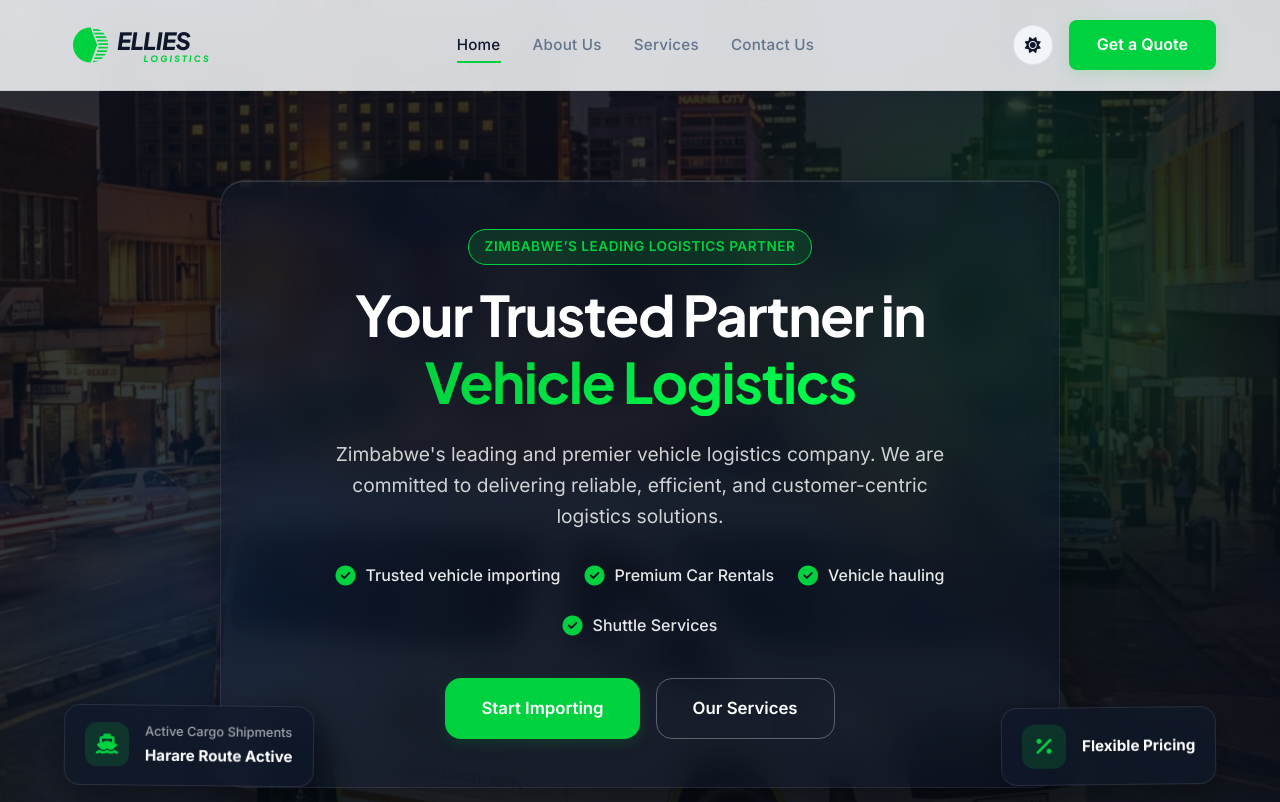
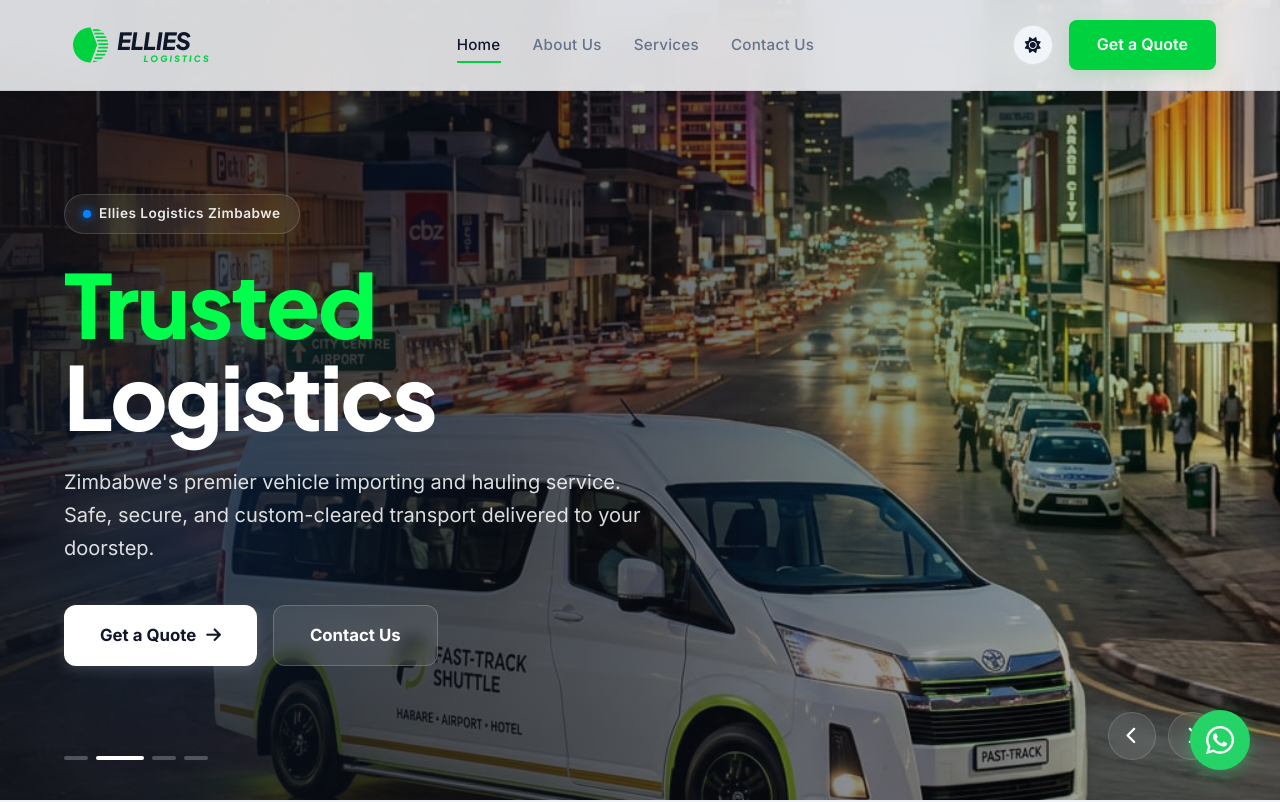
Before and after one commit to malmanyeza/Ellieslogistics, a website built with Vite: page index.html in a window 1280 px wide. Shown: the top 802 px of the page. Built offline with nearby package versions, Linux system fonts and the light colour scheme.

Commit message:
design: redesign hero section to match PanJap Motors layout (left-aligned text, huge bold title, navigation arrows, bar indicators, and floating whatsapp)

```diff
--- a/index.html
+++ b/index.html
@@ -136,41 +136,30 @@
 
         <div class="container hero-container">
           <div class="hero-content">
-            <div class="badge" id="hero-badge">Zimbabwe’s Leading Logistics Partner</div>
+            <div class="hero-badge-pill" id="hero-badge">
+              <span class="badge-dot"></span>
+              Ellies Logistics Zimbabwe
+            </div>
             <h1 class="hero-title" id="hero-main-title">
-              Your Trusted Partner in <span class="highlight-text">Vehicle Logistics</span>
+              <span class="title-green">Trusted</span><br />
+              <span class="title-white">Logistics</span>
             </h1>
             <p class="hero-subtitle">
-              Zimbabwe's leading and premier vehicle logistics company. We are committed to delivering reliable, efficient, and customer-centric logistics solutions.
+              Zimbabwe's premier vehicle importing and hauling service. Safe, secure, and custom-cleared transport delivered to your doorstep.
             </p>
 
-            <div class="hero-checklist">
-              <div class="checklist-item">
-                <i class="fa-solid fa-circle-check"></i>
-                <span>Trusted vehicle importing</span>
-              </div>
-              <div class="checklist-item">
-                <i class="fa-solid fa-circle-check"></i>
-                <span>Premium Car Rentals</span>
-              </div>
-              <div class="checklist-item">
-                <i class="fa-solid fa-circle-check"></i>
-                <span>Vehicle hauling</span>
-              </div>
-              <div class="checklist-item">
-                <i class="fa-solid fa-circle-check"></i>
-                <span>Shuttle Services</span>
-              </div>
-            </div>
-
             <div class="hero-actions">
-              <a href="#" class="btn-primary btn-lg open-import-modal" id="btn-hero-start">Start Importing</a>
-              <a href="#services" class="btn-secondary btn-lg" id="btn-hero-explore">Our Services</a>
+              <a href="#" class="btn-hero-primary open-import-modal" id="btn-hero-start">
+                Get a Quote <i class="fa-solid fa-arrow-right"></i>
+              </a>
+              <a href="#contact" class="btn-hero-secondary" id="btn-hero-explore">
+                Contact Us
+              </a>
             </div>
           </div>
         </div>
 
-        <!-- Slide Navigation Indicators (positioned at the bottom center of the hero section) -->
+        <!-- Slide Navigation Indicators (positioned at the bottom left of the hero section) -->
         <div class="slide-indicators-container">
           <div class="slide-indicators">
             <span class="indicator-dot active" data-slide="0"></span>
@@ -180,21 +169,14 @@
           </div>
         </div>
 
-        <!-- Floating badges: positioned absolutely around the page layout -->
-        <div class="hero-floating-badges-container">
-          <div class="floating-badge badge-top" id="float-badge-1">
-            <div class="badge-icon"><i class="fa-solid fa-ship"></i></div>
-            <div class="badge-text">
-              <p class="badge-label">Active Cargo Shipments</p>
-              <p class="badge-val">Harare Route Active</p>
-            </div>
-          </div>
-          <div class="floating-badge badge-bottom" id="float-badge-2">
-            <div class="badge-icon"><i class="fa-solid fa-percent"></i></div>
-            <div class="badge-text" style="display: flex; align-items: center;">
-              <p class="badge-val" style="margin: 0;">Flexible Pricing</p>
-            </div>
-          </div>
+        <!-- Slide Navigation Arrows (positioned at the bottom right of the hero section) -->
+        <div class="slide-nav-arrows">
+          <button class="slide-arrow-btn prev-slide-btn" id="prev-slide" aria-label="Previous Slide">
+            <i class="fa-solid fa-chevron-left"></i>
+          </button>
+          <button class="slide-arrow-btn next-slide-btn" id="next-slide" aria-label="Next Slide">
+            <i class="fa-solid fa-chevron-right"></i>
+          </button>
         </div>
       </section>
 
@@ -653,6 +635,11 @@
       </div>
     </footer>
 
+    <!-- Floating WhatsApp Button -->
+    <a href="https://wa.me/263772357344" class="whatsapp-float-btn" target="_blank" rel="noopener noreferrer" aria-label="Chat on WhatsApp">
+      <i class="fa-brands fa-whatsapp"></i>
+    </a>
+
     <script type="module" src="./src/main.js"></script>
   </body>
 </html>
--- a/src/main.js
+++ b/src/main.js
@@ -238,6 +238,26 @@
     });
   });
 
+  // Add click events for Arrow Navigation Buttons
+  const prevBtn = document.getElementById('prev-slide');
+  const nextBtn = document.getElementById('next-slide');
+
+  if (prevBtn && nextBtn) {
+    prevBtn.addEventListener('click', () => {
+      stopSlideShow();
+      let prev = (currentSlide - 1 + slides.length) % slides.length;
+      showSlide(prev);
+      startSlideShow();
+    });
+
+    nextBtn.addEventListener('click', () => {
+      stopSlideShow();
+      let next = (currentSlide + 1) % slides.length;
+      showSlide(next);
+      startSlideShow();
+    });
+  }
+
   // Start the loop automatically
   if (slides.length > 0) {
     startSlideShow();
--- a/src/style.css
+++ b/src/style.css
@@ -445,15 +445,15 @@
   overflow: hidden;
 }
 
-/* Dark, premium overlay for the background slideshow */
+/* Dark, left-to-right fading overlay to make text highly legible on the left while displaying the slide image clearly on the right */
 .hero-bg-overlay {
   position: absolute;
   inset: 0;
   background: linear-gradient(
-    135deg,
-    rgba(10, 14, 23, 0.8) 0%,
-    rgba(10, 14, 23, 0.85) 50%,
-    rgba(10, 14, 23, 0.95) 100%
+    to right,
+    rgba(10, 14, 23, 0.85) 0%,
+    rgba(10, 14, 23, 0.65) 45%,
+    rgba(10, 14, 23, 0.2) 100%
   );
   z-index: 3;
 }
@@ -495,101 +495,135 @@
   inset: 0;
   background-image: radial-gradient(rgba(255, 255, 255, 0.05) 1px, transparent 1px);
   background-size: 32px 32px;
-  opacity: 0.5;
+  opacity: 0.3;
   z-index: 4;
 }
 
 .hero-container {
   display: flex;
   flex-direction: column;
-  align-items: center;
+  align-items: flex-start;
   justify-content: center;
   z-index: 5;
   position: relative;
   width: 100%;
 }
 
-/* Premium glassmorphic container for hero text */
+/* Clean, left-aligned content box with no card background */
 .hero-content {
   display: flex;
   flex-direction: column;
-  align-items: center;
-  text-align: center;
-  max-width: 840px;
-  padding: 48px;
-  background: rgba(15, 23, 42, 0.45);
-  backdrop-filter: blur(16px);
-  -webkit-backdrop-filter: blur(16px);
-  border: 1px solid rgba(255, 255, 255, 0.08);
-  border-radius: var(--radius-lg);
-  box-shadow: 0 20px 50px rgba(0, 0, 0, 0.4), inset 0 1px 0 rgba(255, 255, 255, 0.15);
-}
-
+  align-items: flex-start;
+  text-align: left;
+  max-width: 680px;
+  width: 100%;
+}
+
+/* Rounded badge pill at the top of hero */
+.hero-badge-pill {
+  display: inline-flex;
+  align-items: center;
+  gap: 8px;
+  padding: 8px 18px;
+  background-color: rgba(255, 255, 255, 0.06);
+  border: 1px solid rgba(255, 255, 255, 0.15);
+  color: rgba(255, 255, 255, 0.9);
+  border-radius: 100px;
+  font-size: 0.85rem;
+  font-weight: 600;
+  letter-spacing: 0.5px;
+  margin-bottom: 24px;
+  backdrop-filter: blur(8px);
+  -webkit-backdrop-filter: blur(8px);
+}
+
+.hero-badge-pill .badge-dot {
+  width: 8px;
+  height: 8px;
+  background-color: #0084ff; /* blue dot */
+  border-radius: 50%;
+  display: inline-block;
+  box-shadow: 0 0 10px #0084ff;
+}
+
+/* Massive bold title (adventure awaits-style) */
 .hero-title {
-  font-size: 3.5rem;
-  line-height: 1.2;
+  font-size: 5.5rem;
+  line-height: 1.05;
   margin-bottom: 24px;
-  letter-spacing: -1.5px;
+  letter-spacing: -2px;
+  font-weight: 850;
+  font-family: 'Plus Jakarta Sans', sans-serif;
+  text-transform: none;
+  text-align: left;
+}
+
+.hero-title .title-green {
+  color: var(--primary-accent); /* vibrant green */
+  text-shadow: 0 2px 10px rgba(0, 255, 76, 0.15);
+}
+
+.hero-title .title-white {
   color: #ffffff;
 }
 
-.highlight-text {
-  background: linear-gradient(135deg, var(--primary) 0%, var(--primary-accent) 100%);
-  -webkit-background-clip: text;
-  -webkit-text-fill-color: transparent;
-}
-
 .hero-subtitle {
-  font-size: 1.2rem;
-  color: rgba(255, 255, 255, 0.8);
-  margin-bottom: 32px;
-  max-width: 640px;
-  line-height: 1.6;
-}
-
-.hero-checklist {
-  display: flex;
-  flex-wrap: wrap;
+  font-size: 1.25rem;
+  color: rgba(255, 255, 255, 0.85);
+  margin-bottom: 40px;
+  max-width: 580px;
+  line-height: 1.65;
+  text-align: left;
+}
+
+.hero-actions {
+  display: flex;
+  gap: 16px;
+}
+
+/* Custom premium buttons */
+.btn-hero-primary {
+  display: inline-flex;
+  align-items: center;
   justify-content: center;
-  gap: 24px;
-  margin-bottom: 40px;
-  width: 100%;
-}
-
-.checklist-item {
-  display: flex;
-  align-items: center;
   gap: 10px;
-  font-weight: 500;
-  color: rgba(255, 255, 255, 0.9);
-}
-
-.checklist-item i {
-  color: var(--primary);
-  font-size: 1.25rem;
-}
-
-.hero-actions {
-  display: flex;
-  gap: 16px;
-}
-
-/* Override button styles inside hero for dark background contrast */
-.hero-section .badge {
-  background-color: var(--primary-glow);
-  border: 1px solid var(--primary);
-  color: var(--primary);
-}
-
-.hero-section .btn-secondary {
+  padding: 16px 36px;
+  background-color: #ffffff;
+  color: #0f172a;
+  border-radius: 12px;
+  font-weight: 700;
+  font-size: 1.05rem;
+  cursor: pointer;
+  transition: all var(--transition-fast);
+  box-shadow: 0 4px 14px rgba(255, 255, 255, 0.15);
+}
+
+.btn-hero-primary:hover {
+  background-color: #f1f5f9;
+  transform: translateY(-2px);
+  box-shadow: 0 6px 20px rgba(255, 255, 255, 0.25);
+}
+
+.btn-hero-secondary {
+  display: inline-flex;
+  align-items: center;
+  justify-content: center;
+  padding: 16px 36px;
+  background-color: rgba(255, 255, 255, 0.08);
+  border: 1px solid rgba(255, 255, 255, 0.2);
   color: #ffffff;
-  border-color: rgba(255, 255, 255, 0.3);
-}
-
-.hero-section .btn-secondary:hover {
-  border-color: var(--primary);
-  background-color: var(--primary-glow);
-  color: var(--primary);
+  border-radius: 12px;
+  font-weight: 700;
+  font-size: 1.05rem;
+  cursor: pointer;
+  transition: all var(--transition-fast);
+  backdrop-filter: blur(8px);
+  -webkit-backdrop-filter: blur(8px);
+}
+
+.btn-hero-secondary:hover {
+  background-color: rgba(255, 255, 255, 0.15);
+  border-color: rgba(255, 255, 255, 0.35);
   transform: translateY(-2px);
 }
 
@@ -617,14 +651,14 @@
   object-fit: cover;
 }
 
-/* Indicator dots positioning */
+/* Horizontal pill bar indicators (positioned bottom left) */
 .slide-indicators-container {
   position: absolute;
   bottom: 40px;
-  left: 0;
-  width: 100%;
-  display: flex;
-  justify-content: center;
+  left: 5%;
+  width: auto;
+  display: flex;
+  justify-content: flex-start;
   z-index: 10;
 }
 
@@ -634,99 +668,82 @@
 }
 
 .indicator-dot {
-  width: 8px;
-  height: 8px;
-  border-radius: 50%;
-  background-color: rgba(255, 255, 255, 0.3);
+  width: 24px;
+  height: 4px;
+  border-radius: 2px;
+  background-color: rgba(255, 255, 255, 0.25);
   cursor: pointer;
   transition: all var(--transition-fast);
 }
 
 .indicator-dot:hover {
-  background-color: rgba(255, 255, 255, 0.6);
+  background-color: rgba(255, 255, 255, 0.5);
 }
 
 .indicator-dot.active {
-  width: 24px;
-  border-radius: 4px;
-  background-color: var(--primary);
-}
-
-/* Floating Badges container & items */
-.hero-floating-badges-container {
+  width: 48px;
+  background-color: #ffffff;
+}
+
+/* Navigation Arrow Buttons (positioned bottom right) */
+.slide-nav-arrows {
   position: absolute;
-  inset: 0;
-  pointer-events: none;
-  z-index: 6;
-  overflow: hidden;
-}
-
-.floating-badge {
-  position: absolute;
-  background-color: rgba(15, 23, 42, 0.65);
-  backdrop-filter: blur(12px);
-  -webkit-backdrop-filter: blur(12px);
-  border: 1px solid rgba(255, 255, 255, 0.1);
-  padding: 16px 20px;
-  border-radius: var(--radius-md);
-  box-shadow: 0 10px 30px rgba(0, 0, 0, 0.3);
-  display: flex;
-  align-items: center;
-  gap: 16px;
-}
-
-.badge-top {
-  bottom: 120px;
-  left: 5%;
-  animation: float-left 6s ease-in-out infinite;
-}
-
-.badge-bottom {
-  bottom: 120px;
+  bottom: 40px;
   right: 5%;
-  animation: float-right 6s ease-in-out infinite;
-}
-
-.badge-icon {
-  width: 44px;
-  height: 44px;
-  border-radius: 12px;
-  background-color: var(--primary-glow);
-  color: var(--primary);
+  display: flex;
+  gap: 12px;
+  z-index: 10;
+}
+
+.slide-arrow-btn {
+  width: 48px;
+  height: 48px;
+  border-radius: 50%;
+  background-color: rgba(255, 255, 255, 0.08);
+  border: 1px solid rgba(255, 255, 255, 0.15);
+  color: #ffffff;
   display: flex;
   align-items: center;
   justify-content: center;
-  font-size: 1.25rem;
-}
-
-.badge-label {
-  font-size: 0.8rem;
-  color: rgba(255, 255, 255, 0.6);
-  font-weight: 500;
-  margin-bottom: 2px;
-}
-
-.badge-val {
-  font-size: 0.95rem;
-  font-weight: 700;
+  font-size: 1.1rem;
+  cursor: pointer;
+  transition: all var(--transition-fast);
+  backdrop-filter: blur(8px);
+  -webkit-backdrop-filter: blur(8px);
+}
+
+.slide-arrow-btn:hover {
+  background-color: rgba(255, 255, 255, 0.2);
+  border-color: rgba(255, 255, 255, 0.4);
+  transform: scale(1.05);
+}
+
+.slide-arrow-btn:active {
+  transform: scale(0.95);
+}
+
+/* Floating WhatsApp Sticky Button */
+.whatsapp-float-btn {
+  position: fixed;
+  bottom: 30px;
+  right: 30px;
+  width: 60px;
+  height: 60px;
+  background-color: #25D366; /* WhatsApp official green */
   color: #ffffff;
-}
-
-@keyframes float-left {
-  0%, 100% { transform: translateY(0) rotate(1deg); }
-  50% { transform: translateY(-15px) rotate(-1deg); }
-}
-
-@keyframes float-right {
-  0%, 100% { transform: translateY(0) rotate(-1deg); }
-  50% { transform: translateY(-15px) rotate(1deg); }
-}
-
-/* Hide floating badges and adjust sizes on medium/small viewports */
-@media (max-width: 992px) {
-  .hero-floating-badges-container {
-    display: none;
-  }
+  border-radius: 50%;
+  display: flex;
+  align-items: center;
+  justify-content: center;
+  font-size: 2rem;
+  box-shadow: 0 4px 16px rgba(37, 211, 102, 0.4);
+  z-index: 999;
+  transition: all var(--transition-fast);
+}
+
+.whatsapp-float-btn:hover {
+  transform: translateY(-5px) scale(1.05);
+  box-shadow: 0 6px 20px rgba(37, 211, 102, 0.6);
 }
 
 /* ==========================================
```
